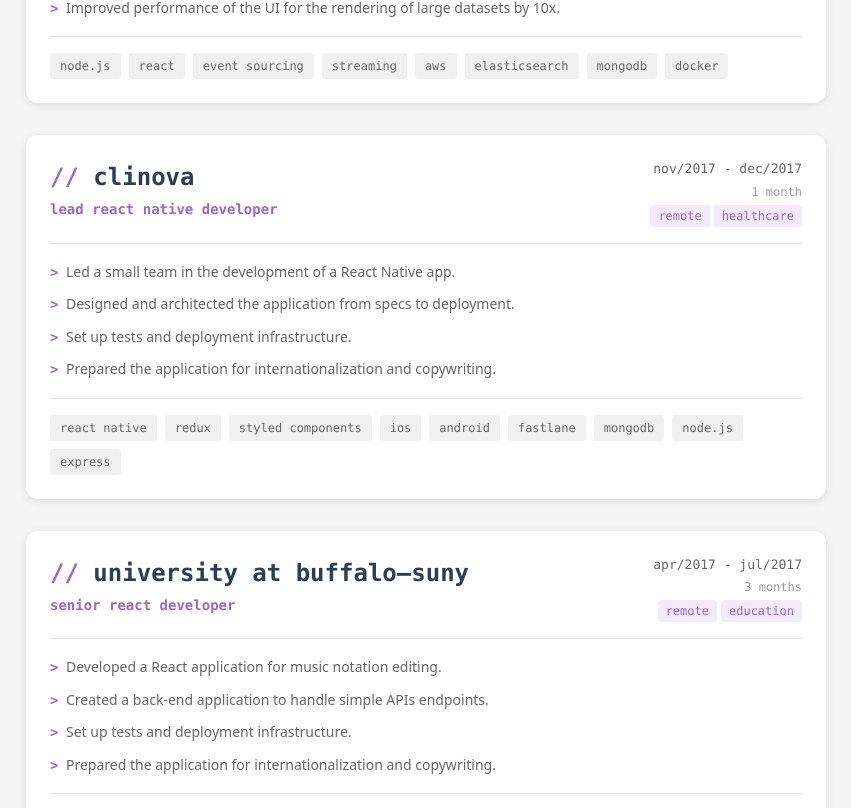
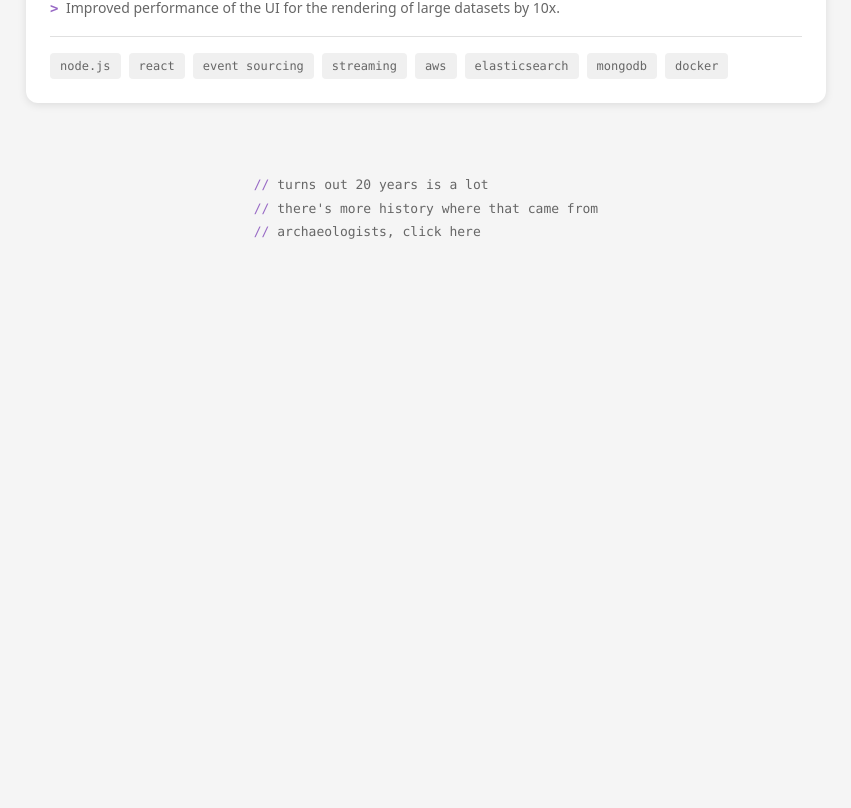
Before and after one commit to caiokf/homepage, a Vue app: page /experience in a window 1280 px wide. Shown: the part 2632-3440 px from the top of the page, without its empty margins (266-1117 px from the left). After the commit the page ends 3002 px from the top, so only its background shows below. Built offline with nearby package versions, Linux system fonts and the light colour scheme.

Commit message:
feat(xp): show first 6 experiences with expand button for older ones

```diff
--- a/src/pages/ExperiencePage.vue
+++ b/src/pages/ExperiencePage.vue
@@ -16,7 +16,7 @@
       <div class="content">
         <div class="timeline">
         <article
-          v-for="(experience, index) in experiencesConfig"
+          v-for="(experience, index) in visibleExperiences"
           :key="index"
           class="experience-card"
         >
@@ -71,6 +71,14 @@
             </div>
           </footer>
         </article>
+
+        <div v-if="!showAll" class="show-more-container">
+          <button @click="showAll = true" class="show-more-button">
+            <span class="show-more-line"><span class="comment-prefix"></span>turns out {{ yearsOfExperience }} years is a lot</span>
+            <span class="show-more-line"><span class="comment-prefix"></span>there's more history where that came from</span>
+            <span class="show-more-line"><span class="comment-prefix"></span>archaeologists, click here</span>
+          </button>
+        </div>
       </div>
       </div>
     </div>
@@ -78,11 +86,30 @@
 </template>
 
 <script setup lang="ts">
-  import { computed } from "vue";
+  import { computed, ref } from "vue";
   import {
     experiencesConfig,
     type Experience,
   } from "../config/experience-config";
+
+  const INITIAL_VISIBLE_COUNT = 6;
+  const showAll = ref(false);
+
+  const yearsOfExperience = computed(() => {
+    const oldestStartDate = experiencesConfig
+      .map((exp) => new Date(exp.startDate).getTime())
+      .sort((a, b) => a - b)[0];
+    const startYear = new Date(oldestStartDate).getFullYear();
+    const currentYear = new Date().getFullYear();
+    return currentYear - startYear;
+  });
+
+  const visibleExperiences = computed(() => {
+    if (showAll.value) {
+      return experiencesConfig;
+    }
+    return experiencesConfig.slice(0, INITIAL_VISIBLE_COUNT);
+  });
 
   const RECENT_YEARS = 8;
 
@@ -394,6 +421,40 @@
       color var(--transition-theme);
   }
 
+  .show-more-container {
+    display: flex;
+    justify-content: center;
+    padding: var(--space-6) 0;
+  }
+
+  .show-more-button {
+    display: flex;
+    flex-direction: column;
+    align-items: flex-start;
+    gap: var(--space-1);
+    font-family: var(--font-mono);
+    font-size: var(--text-sm);
+    color: var(--color-text-secondary);
+    background: none;
+    border: none;
+    cursor: pointer;
+    padding: var(--space-4);
+    text-transform: lowercase;
+    transition: color var(--transition-fast);
+  }
+
+  .show-more-button:hover {
+    color: var(--color-text-primary);
+  }
+
+  .show-more-button .comment-prefix {
+    color: var(--color-primary);
+  }
+
+  .show-more-line {
+    display: block;
+  }
+
   @media (max-width: 1024px) {
     .sidebar {
       width: 180px;
```
